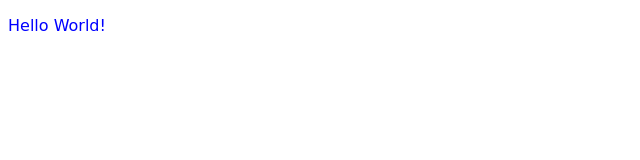
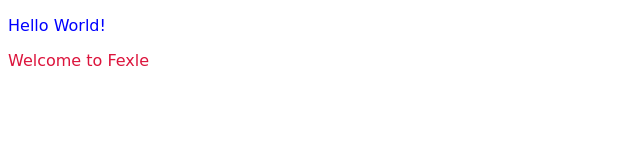
Before and after one commit to Krishna-Fexle-May2022/Krishna_May_2022, a plain HTML site: page Hello.html in a window 1280 px wide. Shown: the whole page, without its empty margins (0-640 px from the left). Drawn offline with Linux system fonts and the light colour scheme.

Commit message:
3rd commit

```diff
--- a/Hello.css
+++ b/Hello.css
@@ -3,3 +3,6 @@ body{
     font-family: cursive;
     color: blue;
 }
+#p1{
+    color: crimson;
+}
--- a/Hello.html
+++ b/Hello.html
@@ -9,6 +9,7 @@
 </head>
 <body>
     <p>Hello World!</p>
-
+    <p id="p1"></p>
+    <script src="Hello.js"></script>
 </body>
 </html>
--- /dev/null
+++ b/Hello.js
@@ -0,0 +1,3 @@
+let d=new Date();
+alert(d);
+document.getElementById("p1").innerHTML="Welcome to Fexle";
```
